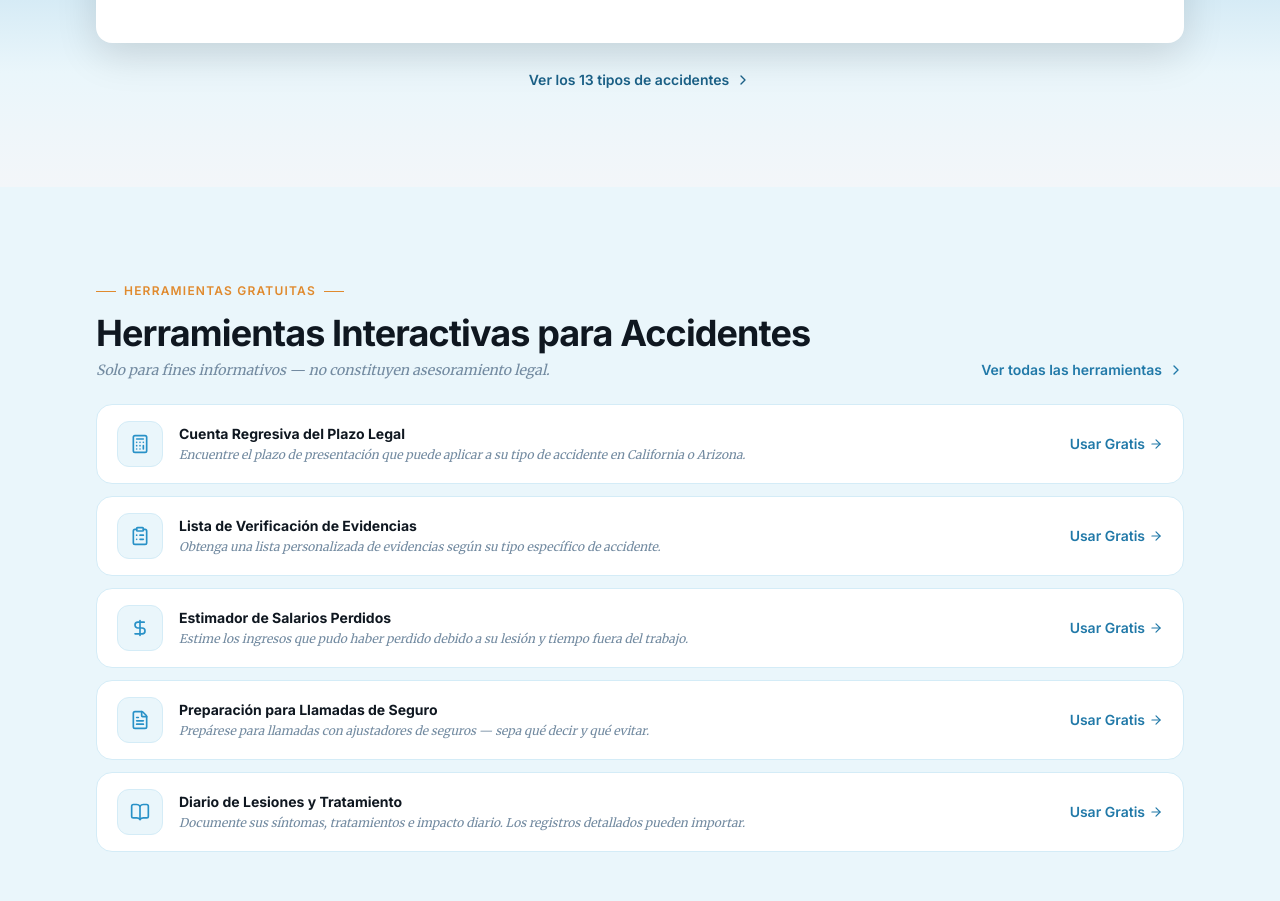
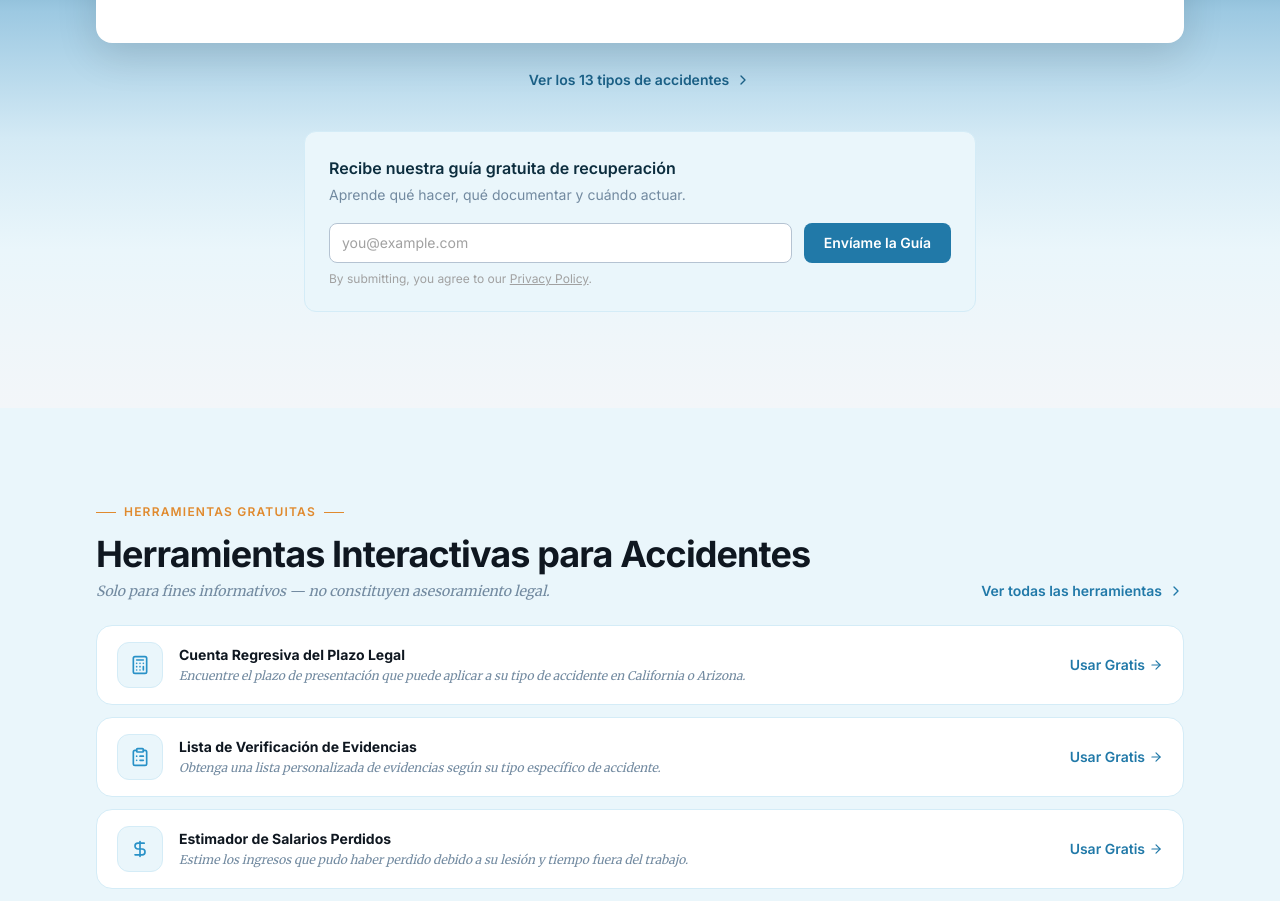
Before and after one commit to the-comet-companies/accident-path, a Next.js app: page /es in a window 1280 px wide. Shown: the part 2422-3323 px from the top of the page. Built offline with nearby package versions, Linux system fonts and the light colour scheme.

Commit message:
feat(lead): move home capture inside section 4 gradient + add ES home

```diff
--- a/app/(en)/page.tsx
+++ b/app/(en)/page.tsx
@@ -368,12 +368,7 @@ export default function Home() {
             </Link>
           </div>
 
-        </div>
-      </section>
-
-      {/* ── 4.5. Email Capture Strip ─────────────────────────────────────── */}
-      <section className="bg-surface-page py-12 border-t border-neutral-100" aria-label="Email signup">
-        <div className="max-w-2xl mx-auto px-4 sm:px-6 lg:px-8">
+          <div className="mt-10 max-w-2xl mx-auto">
             <PageLeadCapture
               headline="Get our free accident recovery guide"
               subtext="Know what to do, what to document, and when to act."
@@ -381,6 +376,8 @@ export default function Home() {
               toolSlug="page-home"
               toolContext={{ source: 'home' }}
             />
+          </div>
+
         </div>
       </section>
 
--- a/app/(es)/es/page.tsx
+++ b/app/(es)/es/page.tsx
@@ -19,6 +19,7 @@ import {
 import { FaCar, FaTruck, FaMotorcycle, FaHardHat } from 'react-icons/fa'
 import { FaPersonFalling } from 'react-icons/fa6'
 import { CTAButton } from '@/components/ui/CTAButton'
+import { PageLeadCapture } from '@/components/ui/PageLeadCapture'
 import { StateSelector } from '@/components/ui/StateSelector'
 import { LazyAnimations, LazyHeroVisual } from '@/components/home/LazyAnimations'
 
@@ -353,6 +354,16 @@ export default function HomeEs() {
             </Link>
           </div>
 
+          <div className="mt-10 max-w-2xl mx-auto">
+            <PageLeadCapture
+              headline="Recibe nuestra guía gratuita de recuperación"
+              subtext="Aprende qué hacer, qué documentar y cuándo actuar."
+              buttonLabel="Envíame la Guía"
+              toolSlug="page-home-es"
+              toolContext={{ source: 'home-es' }}
+            />
+          </div>
+
         </div>
       </section>
 
```
Lines whose indentation alone changed are shown as unchanged.
